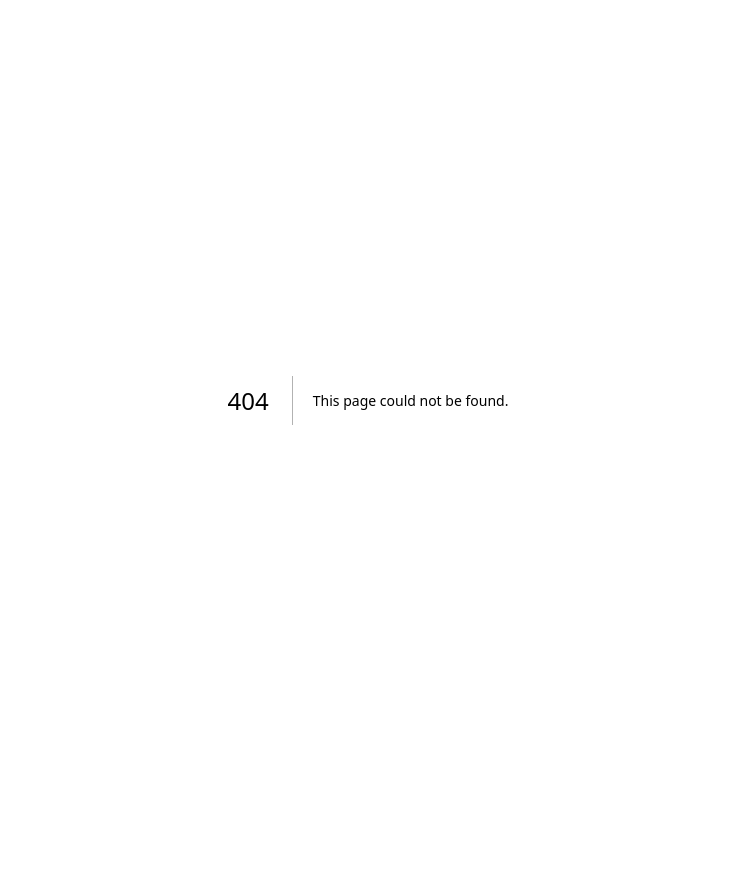
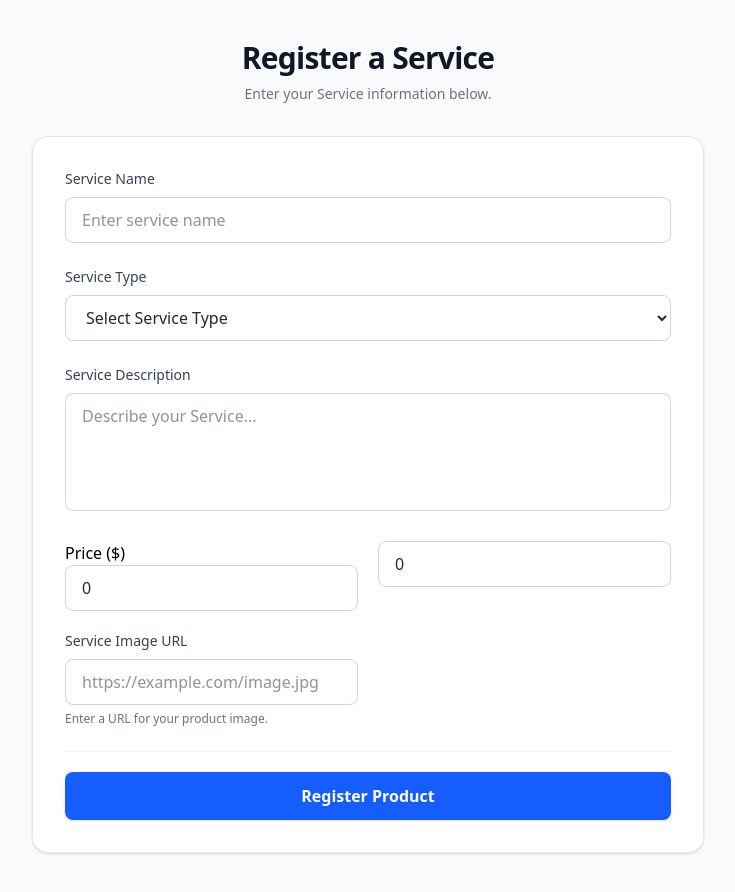
Before and after one commit to MRU-COMP3504-F2026/LocalLoop, a Next.js app: page /registerService in a window 1280 px wide. Before the commit this address had no page. Shown: the whole page, without its empty margins (272-1007 px from the left). Before the commit the page ends 800 px from the top, so only its background shows below. Built offline with nearby package versions, Linux system fonts and the light colour scheme.

Commit message:
Created the Service Form and fixed errors on the code

```diff
--- a/src/app/page.tsx
+++ b/src/app/page.tsx
@@ -9,7 +9,9 @@ export default function Home() {
     <nav>
       <li><Link href="/login">Log In</Link></li>
       <li><Link href="/explore">Explore</Link></li>
-      <li><Link href="/product">Products</Link></li>
+      <li><Link href="/registerProduct">Register Products</Link></li>
+      <li><Link href="/registerService">Register Service</Link></li>
+
     </nav>
 
     </main>
--- a/src/app/providers.tsx
+++ b/src/app/providers.tsx
@@ -1,11 +1,14 @@
 "use client";
 
 import { ProductProvider } from "@/context/productContext";
+import { ServiceProvider } from "@/context/serviceContext";
 
 export default function Providers({ children }: { children: React.ReactNode }) {
     return (
         <ProductProvider>
-            {children}
+            <ServiceProvider>
+                {children}
+            </ServiceProvider>
         </ProductProvider>
     );
 }
--- /dev/null
+++ b/src/app/registerService/page.tsx
@@ -0,0 +1,9 @@
+import ServiceRegistrationForm from "@/components/Services/servicesFormData";
+export default function ProductPage() {
+  return (
+    <div>
+      <ServiceRegistrationForm/>
+    </div>
+
+  );
+}
--- a/src/components/Products/productFormData.tsx
+++ b/src/components/Products/productFormData.tsx
@@ -16,9 +16,7 @@ export default function ProductRegistrationForm() {
         productImageUrl: productData.productImageUrl
     });
 
-    const handleChange = (
-        e: ChangeEvent<HTMLInputElement | HTMLSelectElement | HTMLTextAreaElement>
-    ) => {
+    const handleChange = (e: ChangeEvent<HTMLInputElement | HTMLSelectElement | HTMLTextAreaElement>) => {
         const { name, value } = e.target;
 
         setFormData({
@@ -36,11 +34,9 @@ export default function ProductRegistrationForm() {
         console.log("Product registered:", formData);
     };
 
-    const inputStyle =
-        "w-full rounded-lg border border-gray-300 bg-white px-4 py-2.5 text-gray-800 outline-none transition focus:border-blue-500 focus:ring-2 focus:ring-blue-100";
+    const inputStyle = "w-full rounded-lg border border-gray-300 bg-white px-4 py-2.5 text-gray-800 outline-none transition focus:border-blue-500 focus:ring-2 focus:ring-blue-100";
 
-    const labelStyle =
-        "mb-2 block text-sm font-medium text-gray-700";
+    const labelStyle = "mb-2 block text-sm font-medium text-gray-700";
 
     return (
         <div className="min-h-screen bg-gray-50 px-4 py-10 sm:px-6">
@@ -55,39 +51,19 @@ export default function ProductRegistrationForm() {
                     </p>
                 </div>
 
-                <form
-                    onSubmit={handleSubmit}
-                    className="space-y-6 rounded-2xl border border-gray-200 bg-white p-6 shadow-sm sm:p-8"
-                >
-
-                    {/* Product Name */}
+                <form onSubmit={handleSubmit} className="space-y-6 rounded-2xl border border-gray-200 bg-white p-6 shadow-sm sm:p-8">
                     <div>
                         <label className={labelStyle}>
                             Product Name
                         </label>
-                        <input
-                            type="text"
-                            name="productName"
-                            placeholder="Enter product name"
-                            value={formData.productName}
-                            onChange={handleChange}
-                            className={inputStyle}
-                            required
-                        />
+                        <input type="text" name="productName" placeholder="Enter product name" value={formData.productName} onChange={handleChange} className={inputStyle} required/>
                     </div>
 
-                    {/* Product Type */}
                     <div>
                         <label className={labelStyle}>
                             Product Type
                         </label>
-                        <select
-                            name="productType"
-                            value={formData.productType}
-                            onChange={handleChange}
-                            className={inputStyle}
-                            required
-                        >
+                        <select name="productType" value={formData.productType} onChange={handleChange} className={inputStyle} required>
                             <option value="">Select Product Type</option>
                             <option value=""></option>
                             <option value=""></option>
@@ -97,23 +73,13 @@ export default function ProductRegistrationForm() {
                         </select>
                     </div>
 
-                    {/* Description */}
                     <div>
                         <label className={labelStyle}>
                             Product Description
                         </label>
-                        <textarea
-                            name="productDescription"
-                            placeholder="Describe your product..."
-                            value={formData.productDescription}
-                            onChange={handleChange}
-                            rows={4}
-                            className={inputStyle + " resize-none"}
-                            required
-                        />
+                        <textarea name="productDescription" placeholder="Describe your product..." value={formData.productDescription} onChange={handleChange} rows={4} className={inputStyle + " resize-none"} required />
                     </div>
 
-                    {/* Price and Quantity */}
                     <div className="grid grid-cols-1 gap-5 sm:grid-cols-2">
 
                         <div>
--- /dev/null
+++ b/src/components/Services/servicesFormData.tsx
@@ -0,0 +1,119 @@
+"use client"
+
+import { useState } from "react";
+import type { ChangeEvent, SubmitEvent } from "react";
+import { useService } from "@/context/serviceContext";
+
+export default function ServiceRegistrationForm(){
+    const {serviceData, setServiceData} = useService();
+
+    const [formData, setFormData] = useState({
+        serviceName: serviceData.serviceName,
+        serviceType: serviceData.serviceType,
+        serviceDescription: serviceData.serviceDescription,
+        servicePrice: serviceData.servicePrice,
+        serviceQuantity: serviceData.serviceQuantity,
+        serviceImageUrl: serviceData.serviceImageUrl
+    });
+    const handleChange =(e: ChangeEvent<HTMLInputElement | HTMLSelectElement | HTMLTextAreaElement>)=>{
+        const {name, value} =e.target;
+        setFormData({
+            ...formData,
+            [name]:
+                name === "servicePrice" || name === "serviceQuantity"
+                    ? Number(value)
+                    : value
+        });
+    };
+    const handleSubmit = (e: SubmitEvent<HTMLFormElement>) => {
+        e.preventDefault();
+        setServiceData(formData);
+        console.log("Service registered:", formData);
+    };
+    const inputStyle = "w-full rounded-lg border border-gray-300 bg-white px-4 py-2.5 text-gray-800 outline-none transition focus:border-blue-500 focus:ring-2 focus:ring-blue-100";
+    const labelStyle = "mb-2 block text-sm font-medium text-gray-700";
+
+    return(
+        <div className="min-h-screen bg-gray-50 px-4 py-10 sm:px-6">
+            <div className="mx-auto max-w-2xl">
+                <div className="mb-8 text-center">
+                    <h1 className="text-3xl font-bold tracking-tight text-gray-900">
+                        Register a Service
+                    </h1>
+                    <p className="mt-2 text-sm text-gray-500">
+                        Enter your Service information below.
+                    </p>
+                </div>
+
+                <form onSubmit={handleSubmit} className="space-y-6 rounded-2xl border border-gray-200 bg-white p-6 shadow-sm sm:p-8">
+                    <div>
+                        <label className={labelStyle}>
+                            Service Name
+                        </label>
+                        <input type="text"  name = "serviceName" placeholder ="Enter service name" value={formData.serviceName} onChange={handleChange} className={inputStyle}/>
+                    </div>
+
+                    <div>
+                        <label className={labelStyle}>
+                            Service Type
+                        </label>
+                        <select name = "serviceType" value = {formData.serviceType} onChange={handleChange} className= {inputStyle} required>
+                            <option value="">Select Service Type</option>
+                            <option value=""></option>
+                            <option value=""></option>
+                            <option value=""></option>
+                            <option value=""></option>
+                        </select>
+                    </div>
+
+                    <div>
+                        <label className={labelStyle}>
+                            Service Description
+                        </label>
+                          <textarea name="serviceDescription" placeholder="Describe your Service..." value={formData.serviceDescription} onChange={handleChange} rows={4} className={inputStyle + " resize-none"} required/>
+                    </div>
+                    <div className="grid grid-cols-1 gap-5 sm:grid-cols-2">
+                        <div>
+                            <label >
+                                Price ($)
+                            </label>
+                            <input type="number" name="servicePrice" placeholder="0.00" value={formData.servicePrice} onChange={handleChange} min="0" step="0.01" className={inputStyle} required/>
+                        </div>
+
+                        <div>
+                            <input type="number"name="serviceQuantity" placeholder="Enter Quantity" value={formData.serviceQuantity} onChange={handleChange} min="0" step ="1" className={inputStyle} required/>
+                        </div>
+
+                        <div>
+                            <label className={labelStyle}>
+                                Service Image URL
+                            </label>
+                            <input
+                            type="url"
+                            name="serviceImageUrl"
+                            placeholder="https://example.com/image.jpg"
+                            value={formData.serviceImageUrl}
+                            onChange={handleChange}
+                            className={inputStyle}
+                        />
+                        <p className="mt-1.5 text-xs text-gray-500">
+                            Enter a URL for your product image.
+                        </p>
+                        </div>
+                    </div>
+                    <div className="border-t border-gray-100 pt-5">
+                        <button
+                            type="submit"
+                            className="w-full rounded-lg bg-blue-600 px-5 py-3 font-semibold text-white shadow-sm transition hover:bg-blue-700 focus:outline-none focus:ring-2 focus:ring-blue-500 focus:ring-offset-2 active:scale-[0.99]"
+                        >
+                            Register Product
+                        </button>
+                    </div>
+                </form>
+
+            </div>
+        </div>
+    )
+
+
+}
--- a/src/context/serviceContext.tsx
+++ b/src/context/serviceContext.tsx
@@ -2,7 +2,7 @@
 
 import {createContext, useContext,useState} from "react";
 
-type serviceData = {
+type ServiceData = {
     serviceName: string;
     serviceType:string;
     serviceDescription: string;
@@ -11,14 +11,15 @@ type serviceData = {
     serviceImageUrl: string;
 };
 
-type serviceContextType = {
-    serviceData: serviceData;
-    setServiceData: (data: serviceData) => void;
+type ServiceContextType = {
+    serviceData: ServiceData;
+    setServiceData: React.Dispatch<React.SetStateAction<ServiceData>>;
 };
-const serviceContext = createContext<serviceContextType | undefined>(undefined);
 
-export const serviceProvider = (props:{children: React.ReactNode})=>{
-    const [serviceData, setServiceData] = useState<serviceData>({
+const serviceContext = createContext<ServiceContextType | undefined>(undefined);
+
+export const ServiceProvider = (props:{children: React.ReactNode})=>{
+    const [serviceData, setServiceData] = useState<ServiceData>({
         serviceName: "",
         serviceType:"",
         serviceDescription: "",
```
Also changed, not shown: src/app/registerProduct/page.tsx (renamed from src/app/product/page.tsx).
